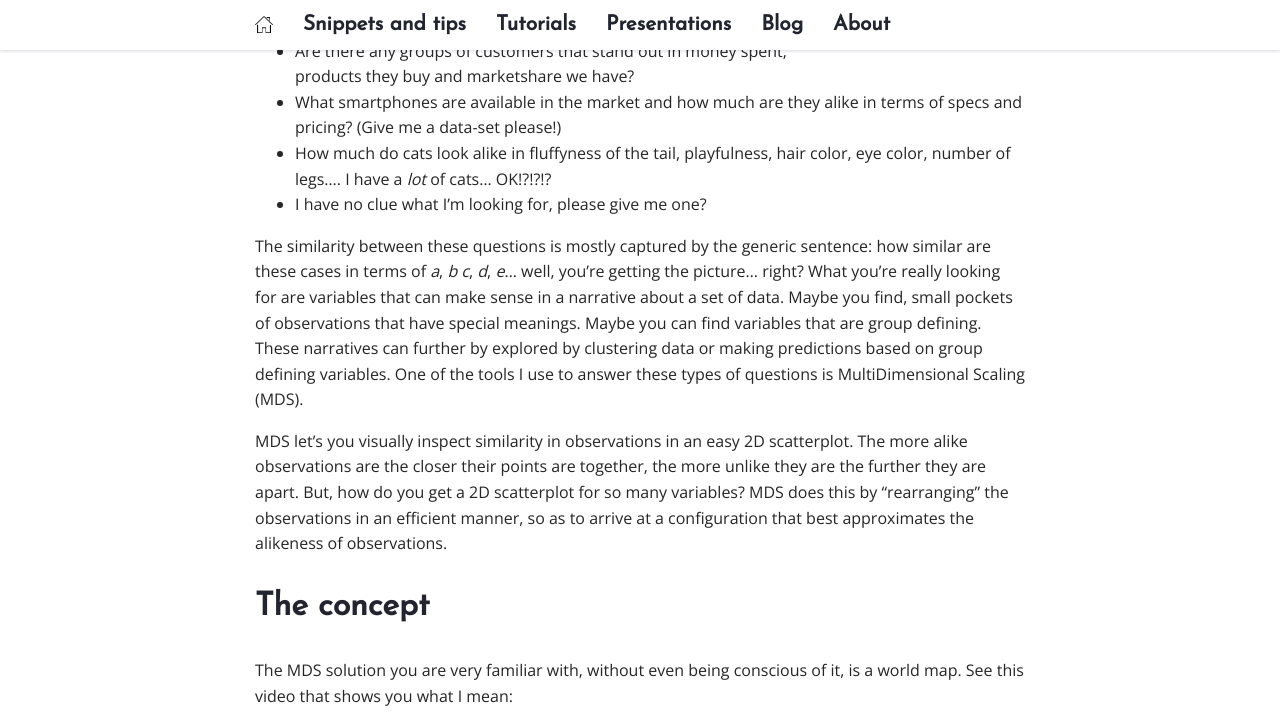
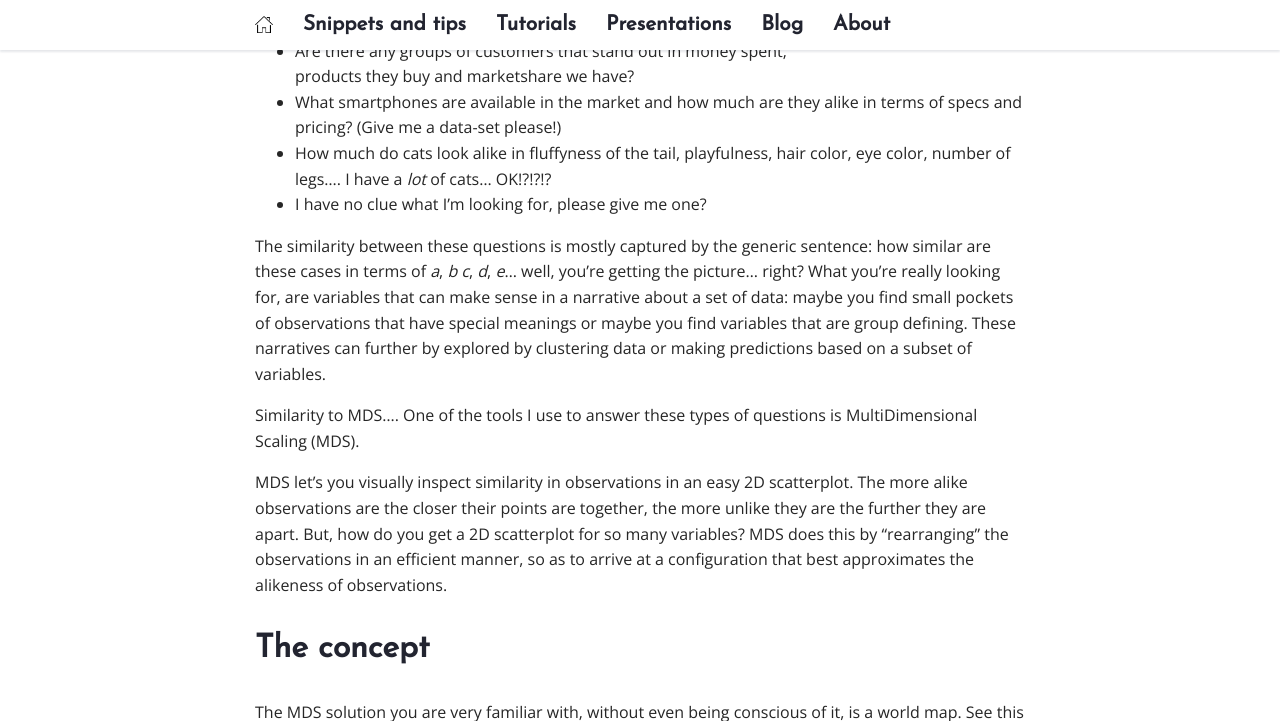
Before and after one commit to mark-me/mark-me.github.io, a Jekyll site: the page built from _pages/tutorials/mds/mds.md, in a window 1280 px wide and 900 px high, scrolled down 437 px, cut to the strip 0-721 px from the top of the window. Built offline with Jekyll 4.4.1, drawn with Linux system fonts in a browser that asks for light colours; nearby versions of some CDN libraries; comment, search, counter and statistics services are not loaded.

Commit message:
Update mds.md

```diff
--- a/_pages/tutorials/mds/mds.md
+++ b/_pages/tutorials/mds/mds.md
@@ -15,7 +15,10 @@ Whenever I'm in a explorative phase of my data modelling, very soon I'll have qu
 * How much do cats look alike in fluffyness of the tail, playfulness, hair color, eye color, number of legs.... I have a _lot_ of cats... OK!?!?!?
 * I have no clue what I'm looking for, please give me one?
 
-The similarity between these questions is mostly captured by the generic sentence: how similar are these cases in terms of _a_, _b_ _c_, _d_, _e_... well, you're getting the picture... right? What you're really looking for are variables that can make sense in a narrative about a set of data. Maybe you find, small pockets of observations that have special meanings. Maybe you can find variables that are group defining. These narratives can further by explored by clustering data or making predictions based on group defining variables. One of the tools I use to answer these types of questions is MultiDimensional Scaling (MDS).
+The similarity between these questions is mostly captured by the generic sentence: how similar are these cases in terms of _a_, _b_ _c_, _d_, _e_... well, you're getting the picture... right? What you're really looking for, are variables that can make sense in a narrative about a set of data: maybe you find small pockets of observations that have special meanings or maybe you find variables that are group defining. These narratives can further by explored by clustering data or making predictions based on a subset of variables.
+
+Similarity to MDS....
+One of the tools I use to answer these types of questions is MultiDimensional Scaling (MDS).
 
 MDS let's you visually inspect similarity in observations in an easy 2D scatterplot. The more alike observations are the closer their points are together, the more unlike they are the further they are apart. But, how do you get a 2D scatterplot for so many variables? MDS does this by "rearranging" the observations in an efficient manner, so as to arrive at a configuration that best approximates the alikeness of observations.
 
```
